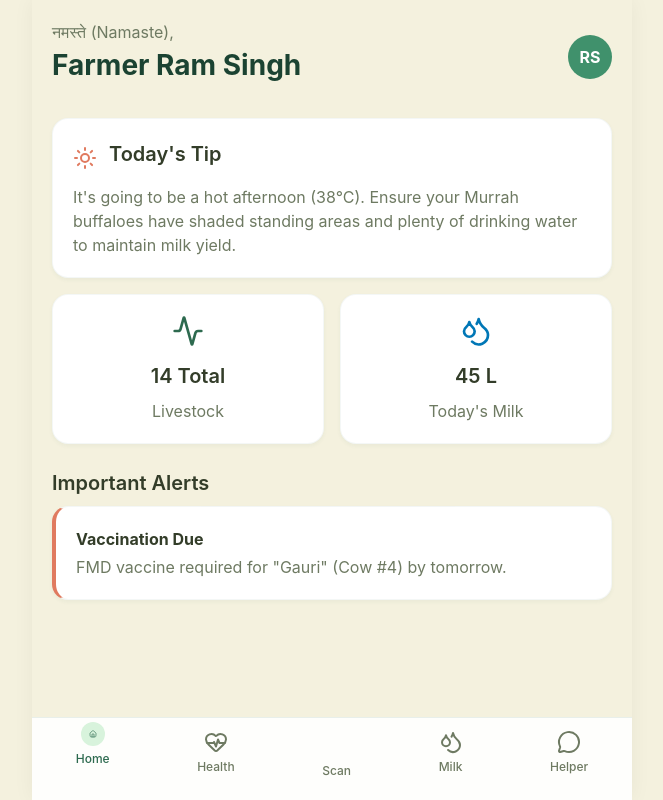
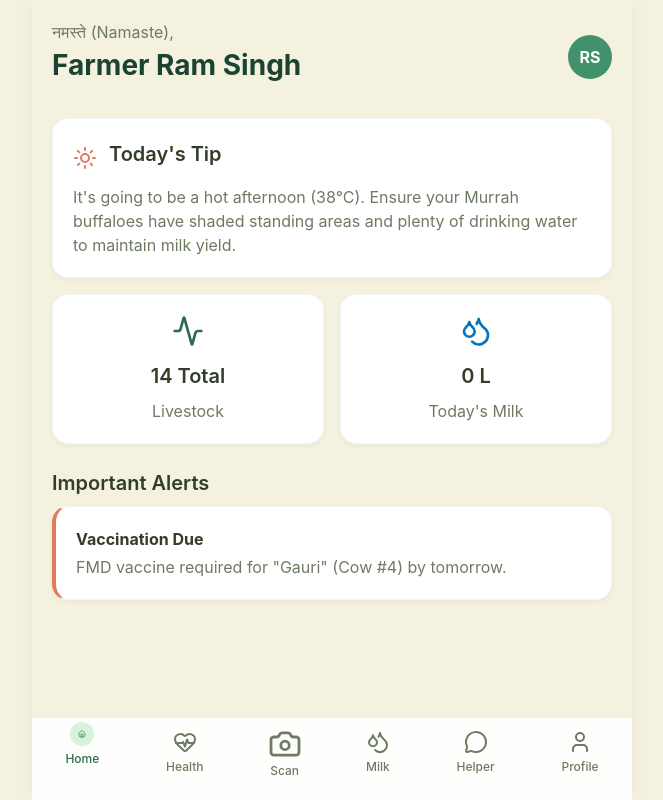
Before and after one commit to Muskaan914/Pashudhan-ai, a React (Vite) app in the folder scratch/pashudhan-ai/: page /dashboard in a window 1280 px wide. Shown: the whole page, without its empty margins (308-971 px from the left). Built offline with nearby package versions, Linux system fonts and the light colour scheme; no server answers; the database is empty.

Commit message:
add profile tab and live milk data on dashboard

```diff
--- a/scratch/pashudhan-ai/src/components/Navigation.jsx
+++ b/scratch/pashudhan-ai/src/components/Navigation.jsx
@@ -1,6 +1,6 @@
 import React from 'react';
 import { NavLink } from 'react-router-dom';
-import { Home, HeartPulse, Camera, Droplets, MessageCircle } from 'lucide-react';
+import { Home, HeartPulse, Camera, Droplets, MessageCircle, User } from 'lucide-react';
 
 const Navigation = () => {
   return (
@@ -14,7 +14,7 @@ const Navigation = () => {
         <span>Health</span>
       </NavLink>
       <NavLink to="/scan" className={({ isActive }) => `nav-item ${isActive ? 'active' : ''}`}>
-        <Camera className="nav-icon" style={{transform: 'scale(1.2)'}} size={28} color={({isActive}) => isActive ? 'var(--color-primary)' : 'var(--color-accent)'} />
+        <Camera className="nav-icon" style={{transform: 'scale(1.2)'}} size={28} />
         <span>Scan</span>
       </NavLink>
       <NavLink to="/milk" className={({ isActive }) => `nav-item ${isActive ? 'active' : ''}`}>
@@ -25,6 +25,10 @@ const Navigation = () => {
         <MessageCircle className="nav-icon" size={24} />
         <span>Helper</span>
       </NavLink>
+      <NavLink to="/profile" className={({ isActive }) => `nav-item ${isActive ? 'active' : ''}`}>
+        <User className="nav-icon" size={24} />
+        <span>Profile</span>
+      </NavLink>
     </nav>
   );
 };
--- a/scratch/pashudhan-ai/src/pages/Dashboard.jsx
+++ b/scratch/pashudhan-ai/src/pages/Dashboard.jsx
@@ -1,7 +1,26 @@
-import React from 'react';
-import { CloudRain, Sun, Activity, Droplets } from 'lucide-react';
+import React, { useState, useEffect } from 'react';
+import { Sun, Activity, Droplets } from 'lucide-react';
+import { getWeeklyMilk } from '../services/api';
 
 const Dashboard = () => {
+  const [todayMilk, setTodayMilk] = useState(null);
+
+  useEffect(() => {
+    async function fetchMilk() {
+      try {
+        const data = await getWeeklyMilk();
+        if (data.success && data.weekly.length > 0) {
+          const todayStr = new Date().toISOString().split("T")[0];
+          const todayEntry = data.weekly.find(d => d.date === todayStr);
+          setTodayMilk(todayEntry ? todayEntry.liters : 0);
+        }
+      } catch (e) {
+        console.error(e);
+      }
+    }
+    fetchMilk();
+  }, []);
+
   return (
     <div className="dashboard-page">
       <header className="header">
@@ -30,7 +49,7 @@ const Dashboard = () => {
         </div>
         <div className="card" style={{margin: 0, textAlign: 'center'}}>
           <Droplets size={32} color="#0077b6" style={{margin: '0 auto 8px'}} />
-          <h2>45 L</h2>
+          <h2>{todayMilk === null ? '...' : `${todayMilk} L`}</h2>
           <p>Today's Milk</p>
         </div>
       </div>
```
